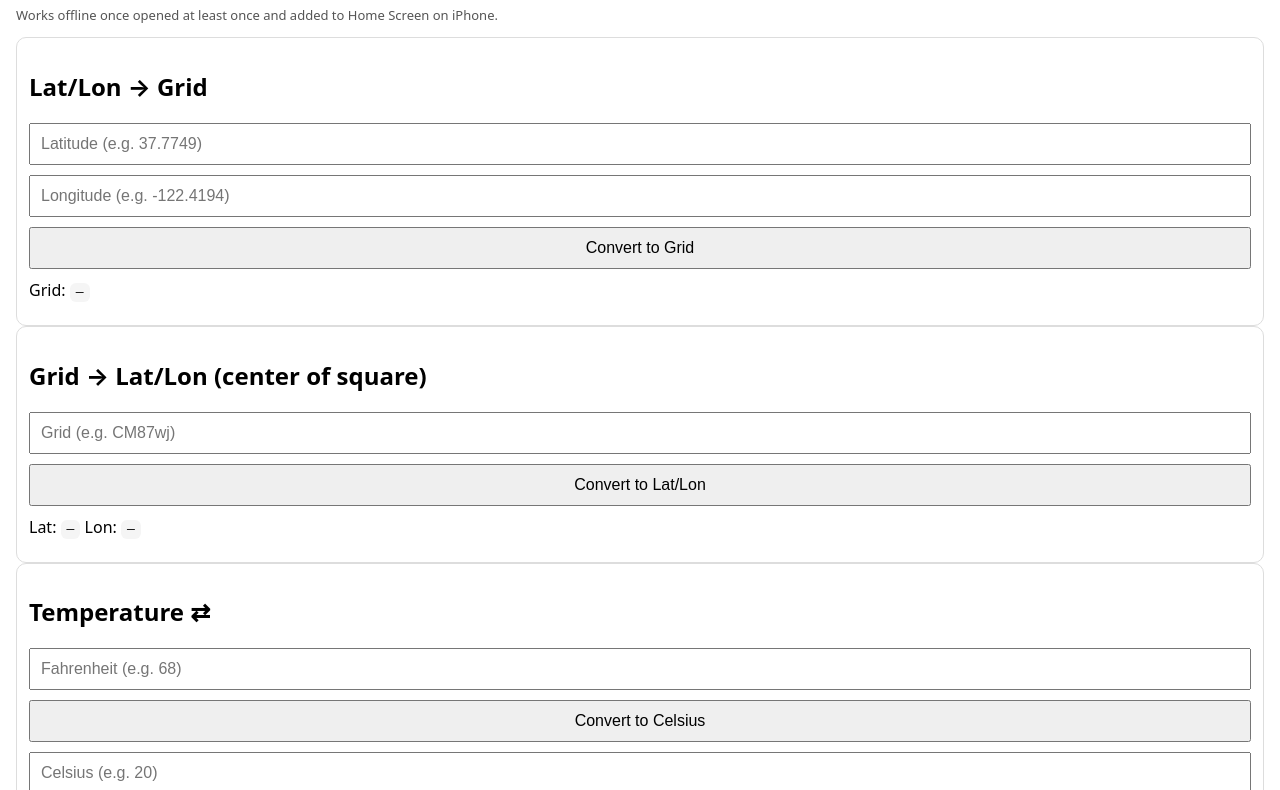
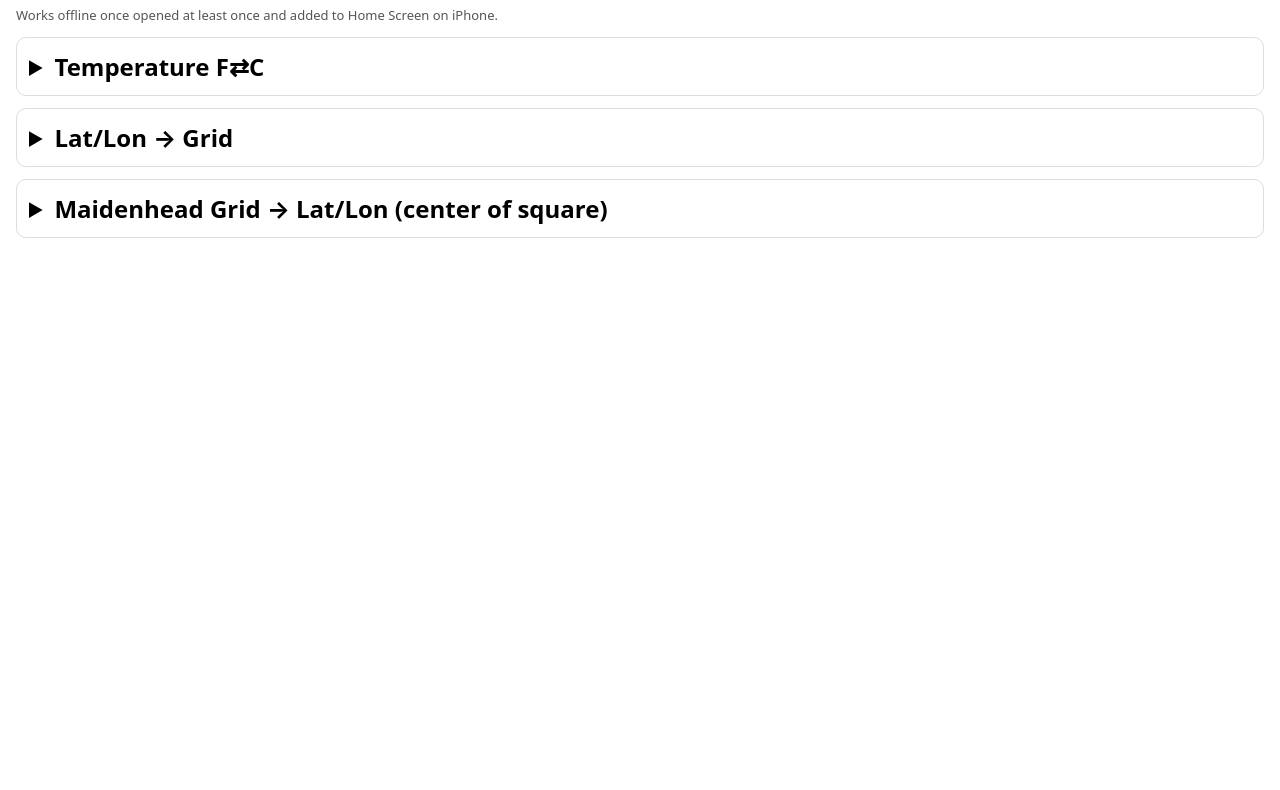
Before and after one commit to PhotoNomad0/ConversionsApp, a plain HTML site: page index.html in a window 1280 px wide. Shown: the part 80-870 px from the top of the page. After the commit the page ends 800 px from the top, so only its background shows below. Drawn offline with Linux system fonts and the light colour scheme.

Commit message:
refactor: reorganize UI with collapsible cards for better structure

```diff
--- a/index.html
+++ b/index.html
@@ -12,36 +12,18 @@
     body { font-family: system-ui, -apple-system, sans-serif; margin: 16px; }
     input, button { font-size: 16px; padding: 10px; width: 100%; box-sizing: border-box; }
     .row { display: grid; gap: 10px; margin: 12px 0; }
-    .card { padding: 12px; border: 1px solid #ddd; border-radius: 10px; }
+    .card { padding: 12px; border: 1px solid #ddd; border-radius: 10px; margin: 12px 0; }
+    .card summary { cursor: pointer; font-size: 1.5em; font-weight: bold; }
     .muted { color: #555; font-size: 13px; }
     code { background: #f5f5f5; padding: 2px 6px; border-radius: 6px; }
   </style>
 </head>
 <body>
-  <h1>Lat/Lon ⇄ Maidenhead Grid</h1>
+  <h1>Conversions</h1>
   <p class="muted">Works offline once opened at least once and added to Home Screen on iPhone.</p>
 
-  <div class="card">
-    <h2>Lat/Lon → Grid</h2>
-    <div class="row">
-      <input id="lat" inputmode="decimal" placeholder="Latitude (e.g. 37.7749)" />
-      <input id="lon" inputmode="decimal" placeholder="Longitude (e.g. -122.4194)" />
-      <button id="toGrid">Convert to Grid</button>
-      <div>Grid: <code id="gridOut">—</code></div>
-    </div>
-  </div>
-
-  <div class="card">
-    <h2>Grid → Lat/Lon (center of square)</h2>
-    <div class="row">
-      <input id="grid" autocapitalize="characters" placeholder="Grid (e.g. CM87wj)" />
-      <button id="toLatLon">Convert to Lat/Lon</button>
-      <div>Lat: <code id="latOut">—</code> Lon: <code id="lonOut">—</code></div>
-    </div>
-  </div>
-
-  <div class="card">
-    <h2>Temperature ⇄</h2>
+  <details class="card">
+    <summary>Temperature F⇄C</summary>
     <div class="row">
       <input id="tempF" inputmode="decimal" placeholder="Fahrenheit (e.g. 68)" />
       <button id="toC">Convert to Celsius</button>
@@ -49,7 +31,26 @@
       <button id="toF">Convert to Fahrenheit</button>
       <div>Result: <code id="tempOut">—</code></div>
     </div>
-  </div>
+  </details>
+
+  <details class="card">
+    <summary>Lat/Lon → Grid</summary>
+    <div class="row">
+      <input id="lat" inputmode="decimal" placeholder="Latitude (e.g. 37.7749)" />
+      <input id="lon" inputmode="decimal" placeholder="Longitude (e.g. -122.4194)" />
+      <button id="toGrid">Convert to Grid</button>
+      <div>Grid: <code id="gridOut">—</code></div>
+    </div>
+  </details>
+
+  <details class="card">
+    <summary>Maidenhead Grid → Lat/Lon (center of square)</summary>
+    <div class="row">
+      <input id="grid" autocapitalize="characters" placeholder="Grid (e.g. CM87wj)" />
+      <button id="toLatLon">Convert to Lat/Lon</button>
+      <div>Lat: <code id="latOut">—</code> Lon: <code id="lonOut">—</code></div>
+    </div>
+  </details>
 
   <script src="/app.js"></script>
 </body>
```
